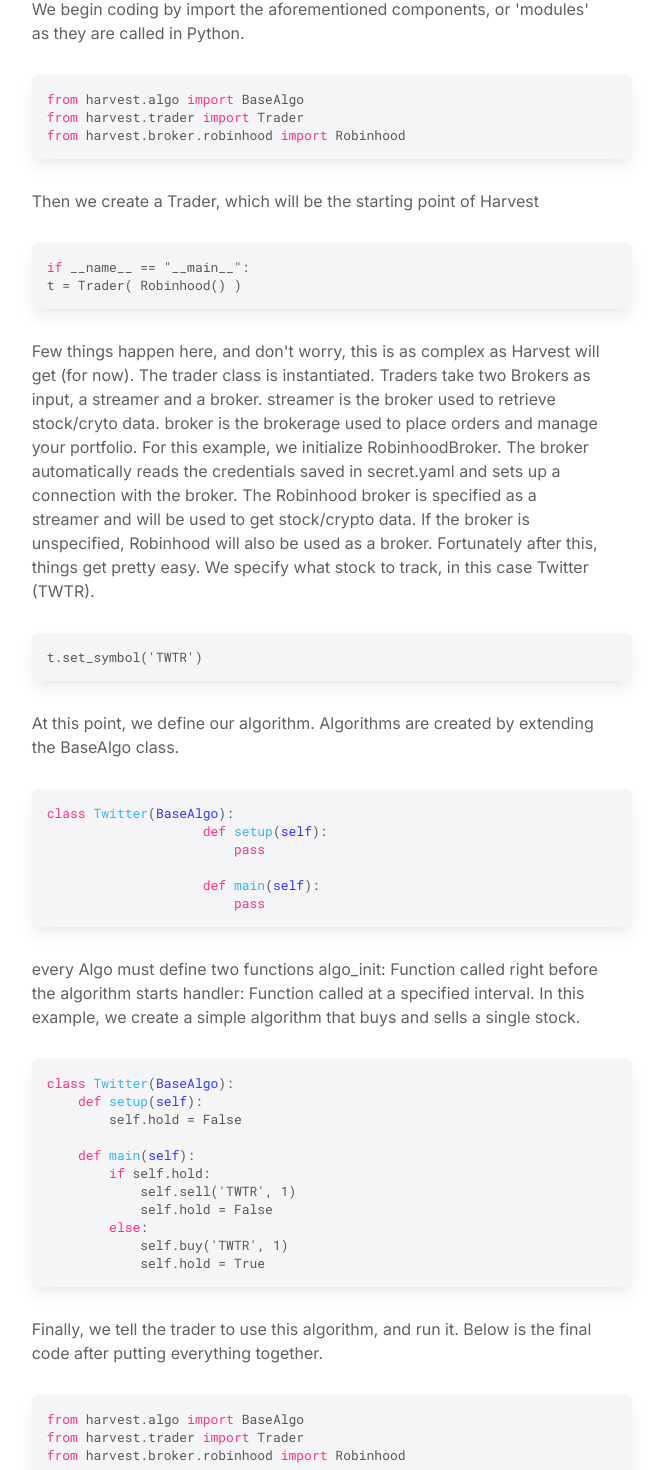
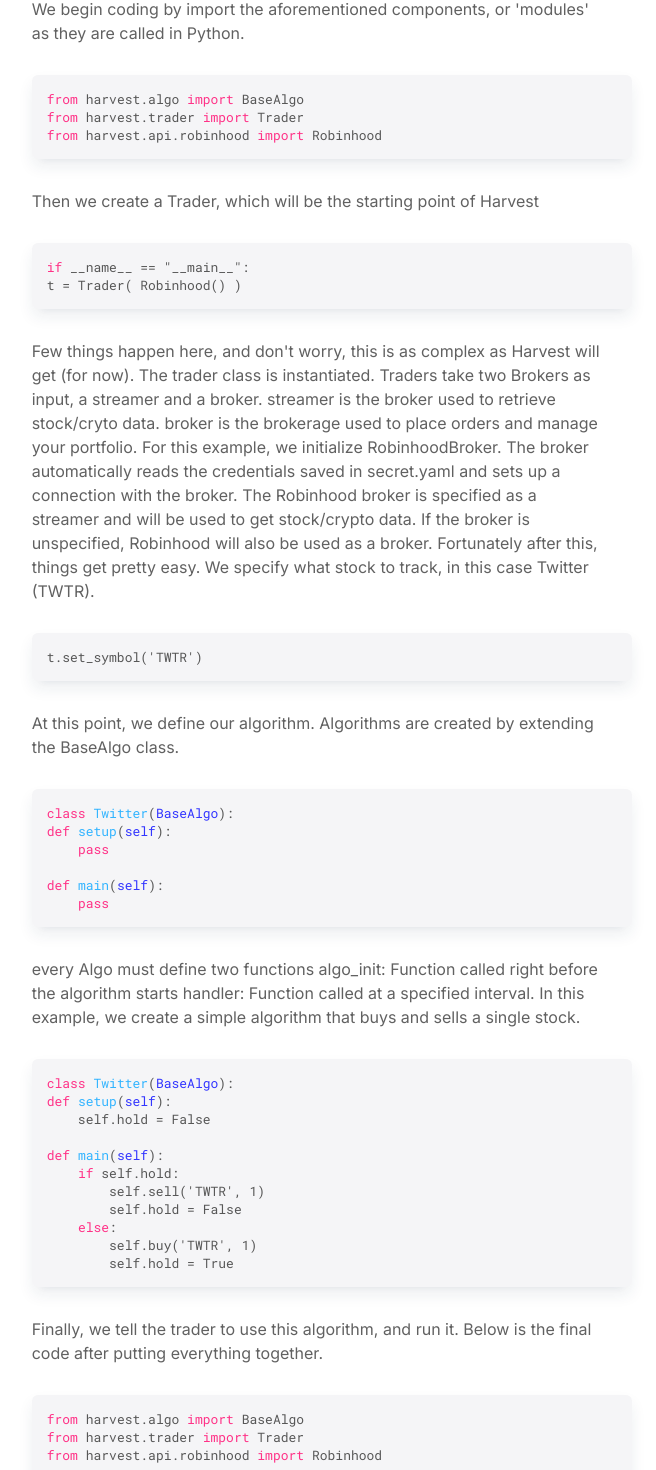
Before and after one commit to tfukaza/harvest, a Next.js app in the folder website/: page /tutorial/starter in a window 1280 px wide. Shown: the part 1554-3024 px from the top of the page, without its empty margins (280-936 px from the left). Built offline with nearby package versions, Linux system fonts and the light colour scheme.

Commit message:
Updated website

```diff
--- a/website/pages/tutorial/starter.js
+++ b/website/pages/tutorial/starter.js
@@ -73,7 +73,7 @@ export default function Module() {
                     lang="python"
                     value={`from harvest.algo import BaseAlgo
 from harvest.trader import Trader
-from harvest.broker.robinhood import Robinhood`}>
+from harvest.api.robinhood import Robinhood`}>
                 </CodeBlock>
 
                 <p>Then we create a Trader, which will
@@ -134,7 +134,7 @@ t = Trader( Robinhood() )`}>
                     lang="python"
                     value={`from harvest.algo import BaseAlgo
 from harvest.trader import Trader
-from harvest.broker.robinhood import Robinhood
+from harvest.api.robinhood import Robinhood
 
 class Twitter(BaseAlgo):
     def setup(self):
```
Lines whose indentation alone changed are shown as unchanged.
